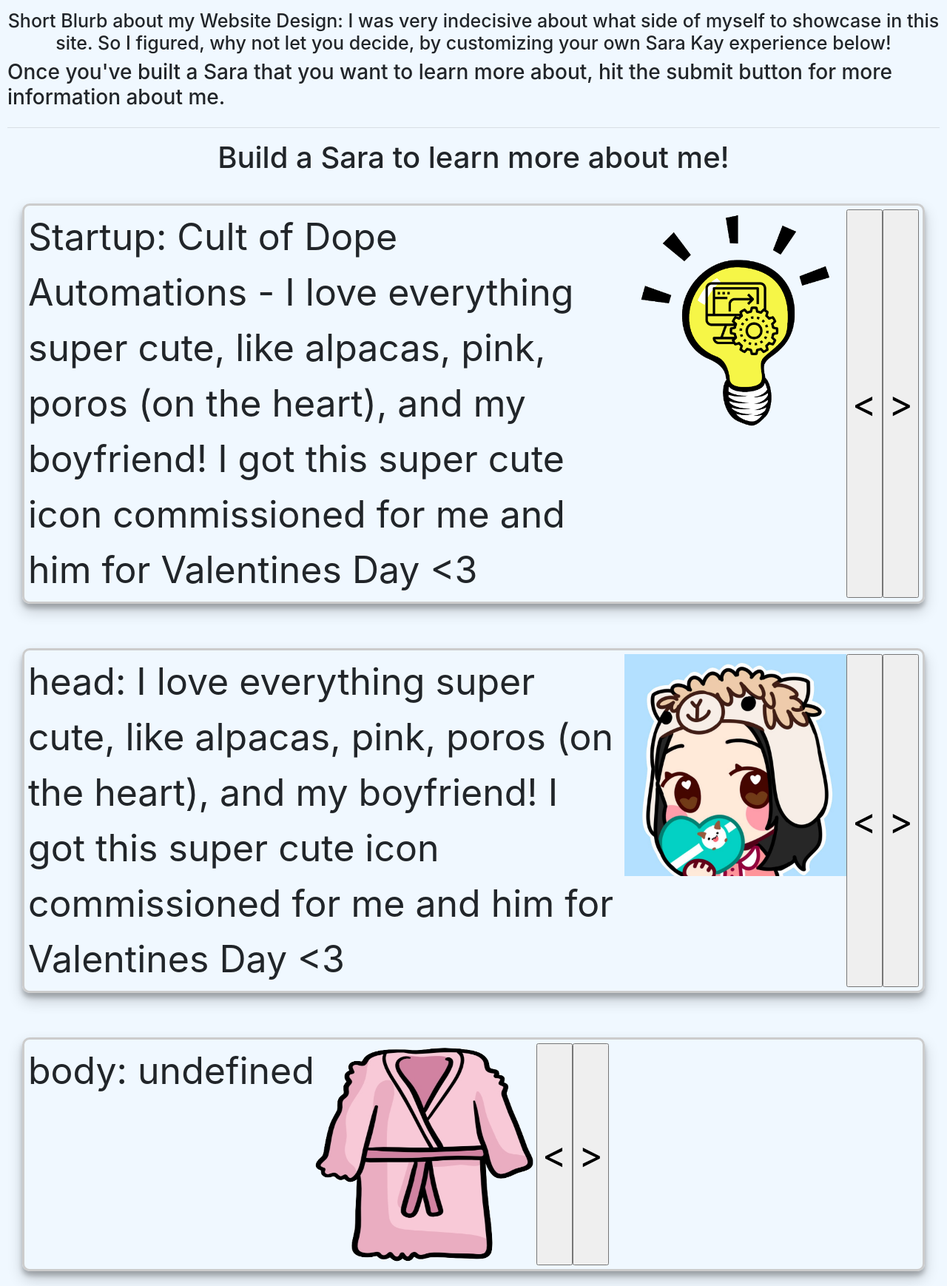
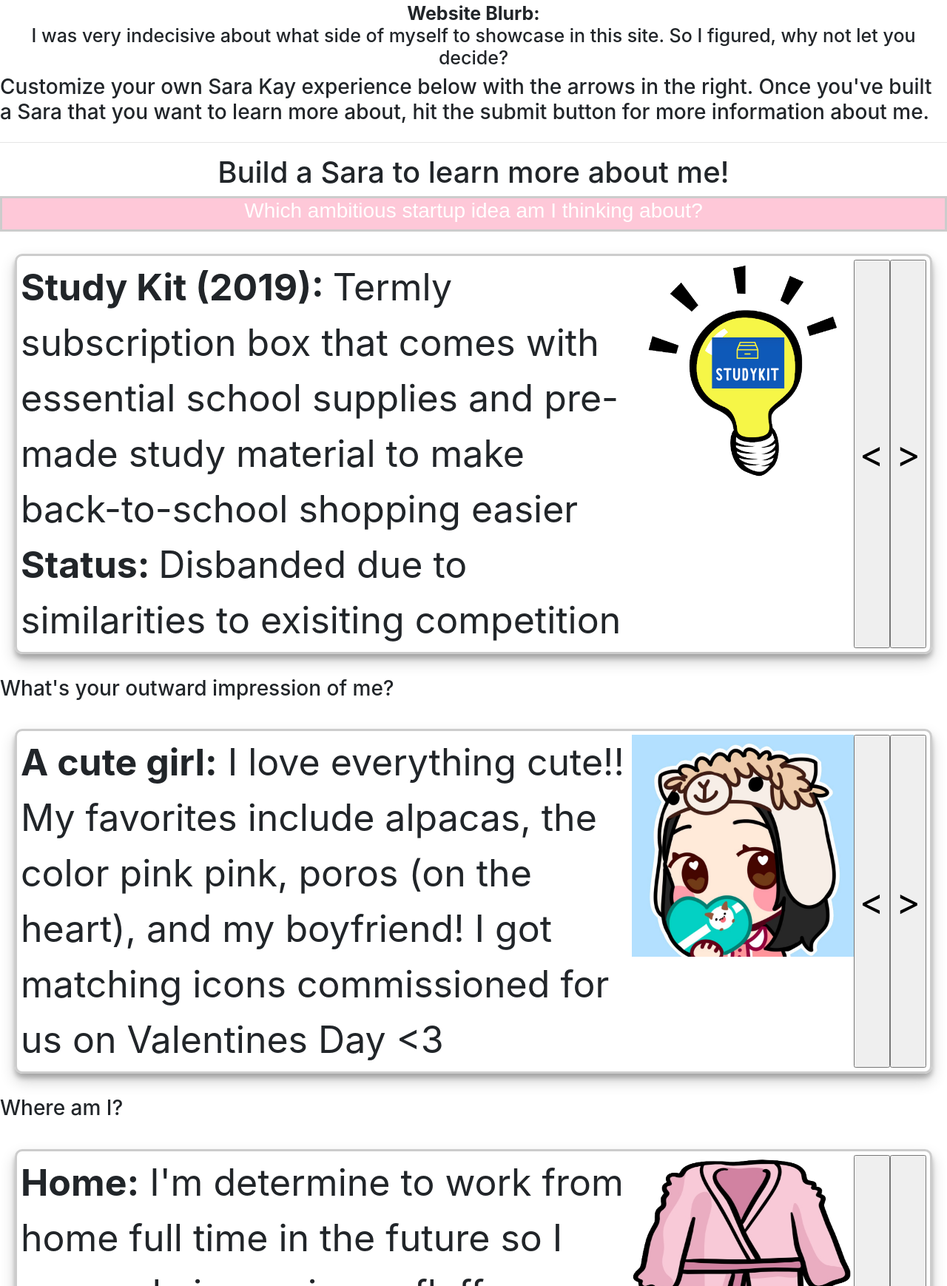
Before and after one commit to ssskay/personalsite2.0, a plain HTML site: page index.html in a window 1280 px wide. Shown: the part 622-2360 px from the top of the page at 74% size. Drawn offline with nearby package versions, Linux system fonts and the light colour scheme.

Commit message:
styling time

```diff
--- a/index.html
+++ b/index.html
@@ -29,11 +29,11 @@
         </div>
 
         <h2>
-        Short Blurb about my Website Design: I was very indecisive about what side of myself to showcase in this site.
-        So I figured, why not let you decide, by customizing your own Sara Kay experience below!
+        <strong>Website Blurb:</strong> I was very indecisive about what side of myself to showcase in this site.
+        So I figured, why not let you decide?
         </h2>
         <h3>
-        Once you've built a Sara that you want to learn more about, hit the submit button for more information
+        Customize your own Sara Kay experience below with the arrows in the right. Once you've built a Sara that you want to learn more about, hit the submit button for more information
         about me.
         </h3>
 
@@ -49,6 +49,12 @@
     </div>
 
     <div class="body">
+        <div class = "question">
+            <h3>
+                 Which ambitious startup idea am I thinking about?
+             </h3>
+        </div>
+
         <div class="internal-display">
             <div id = "Idea Description">
             </div>
@@ -60,6 +66,10 @@
             </div>
         </div>
 
+        <h3>
+            What's your outward impression of me?
+        </h3>
+
         <div class="internal-display">
                 <div id = "Head Description">
                 </div>
@@ -70,6 +80,9 @@
                         <input type="button" value=">" onclick="updateHeadRight()">
                     </div>
         </div>
+        <h3>
+            Where am I?
+        </h3>
 
         <div class="internal-display">
                 <div id = "Body Description">
@@ -92,69 +105,6 @@
                         <input type="button" value=">" onclick="updateAccRight()">
                     </div>
         </div>
-<!--
-
-        <div class="description">
-            <div id = "Idea Description">
-            </div>
-            <div id = "Head Description">
-            </div>
-            <div id = "Body Description">
-            </div>
-            <div id = "Accessory Description">
-            </div>
-
-        </div>
-
-        <div class="display">
-            <div class= "internal-display">
-                <div id = "Idea Image">
-                </div>
-                <div class = "button-controls">
-                    <input type="button" value="<" onclick="updateIdeaLeft()">
-                    <input type="button" value=">" onclick="updateIdeaRight()">
-                </div>
-            </div>
-            <div class= "internal-display">
-                    <div id = "Head Image">
-                    </div>
-                    <div class = "button-controls">
-                        <input type="button" value="<" onclick="updateHeadLeft()">
-                        <input type="button" value=">" onclick="updateHeadRight()">
-                    </div>
-            </div>
-
-            <div class= "internal-display">
-                <div id = "Body Image">
-                    </div>
-                <div class = "button-controls">
-                    <input type="button" value="<" onclick="updateBodyLeft()">
-                    <input type="button" value=">" onclick="updateBodyRight()">
-                </div>
-            </div>
-
-            <div class= "internal-display">
-                    <div id = "Accessory Image">
-                        </div>
-                    <div class = "button-controls">
-                        <input type="button" value="<" onclick="updateAccLeft()">
-                        <input type="button" value=">" onclick="updateAccRight()">
-                    </div>
-                </div>
-
-        </div>
-        <div class="choose">
-        <ul class="list-group list-group-flush">
-                <li class="list-group-item">Cras justo odio</li>
-                <li class="list-group-item">Dapibus ac facilisis in</li>
-                <li class="list-group-item">Morbi leo risus</li>
-                <li class="list-group-item">Porta ac consectetur ac</li>
-                <li class="list-group-item">Vestibulum at eros</li>
-            </ul>
-
-        </div> -->
-
-    </div>
 
     <script src="https://code.jquery.com/jquery-3.5.1.slim.min.js" integrity="sha384-DfXdz2htPH0lsSSs5nCTpuj/zy4C+OGpamoFVy38MVBnE+IbbVYUew+OrCXaRkfj" crossorigin="anonymous"></script>
     <script src="https://cdn.jsdelivr.net/npm/popper.js@1.16.0/dist/umd/popper.min.js" integrity="sha384-Q6E9RHvbIyZFJoft+2mJbHaEWldlvI9IOYy5n3zV9zzTtmI3UksdQRVvoxMfooAo" crossorigin="anonymous"></script>
--- a/script.js
+++ b/script.js
@@ -8,18 +8,20 @@ const state = {
 
 const ideaPics = [
   'Pictures/Idea/arblee.png',
+  'Pictures/Idea/officehours.png',
+  'Pictures/Idea/studykit.png',
   'Pictures/Idea/coda.png',
-  'Pictures/Idea/officehours.png',
   'Pictures/Idea/zoomu.png',
-  'Pictures/Idea/studykit.png'
+  'Pictures/Idea/ideas.png',
 ];
 
 const ideaDescrip = [
-  'ARblee - Consulting retailers to use augmented reality in their physical storefronts to draw people in; arose from Pokemon Go! hype, currently disbanded since retail is dying',
-  'Cult of Dope Automations - I love everything super cute, like alpacas, pink, poros (on the heart), and my boyfriend! I got this super cute icon commissioned for me and him for Valentines Day <3',
-  'Office Hours - I can be professional if I need to! (even though this is the only professional headshot I have, from my junior year function 4 years ago)',
-  'Zoom University - I love everything super cute, like alpacas, pink, poros (on the heart), and my boyfriend! I got this super cute icon commissioned for me and him for Valentines Day <3',
-  'Study Kit - I can be professional if I need to! (even though this is the only professional headshot I have, from my junior year function 4 years ago)',
+  '<strong>ARblee (2016):</strong> Platform for retailers to use augmented reality in their physical storefronts during the peak of Pokemon Go! hype <br> <strong>Status: </strong> Disbanded since retail is dying',
+  '<strong>Office Hours (2018):</strong> Organzied archieve of class syllabi, textbooks, exams, office hour notes and more <br> <strong>Status: </strong> Disbanded due to issues onboarding professors and content copyright',
+  '<strong>Study Kit (2019): </strong>Termly subscription box that comes with essential school supplies and pre-made study material to make back-to-school shopping easier  <br> <strong>Status: </strong>Disbanded due to similarities to exisiting competition',
+  '<strong>Cult of Dope Automations (CoDA) (2019): </strong> Brand that encourages others to use automation tools to make their lives easier <br> <strong>Status: </strong> Currently working on pre-made automations for the elderly and startups',
+  '<strong>Zoom University (2020):</strong> Parody brand of Zoom to raise money for COVID-19 relief by commissioning artists who have lost their convention income <br> <strong>Status: </strong> I have a lot of fake Zoom University merch and a storefront coming Summer 2020',
+  '<strong>Literally all of them:</strong> I brainstorm startup business plans for fun and would love the oppertunity to grow my technicals skills at DALI and help others make their startup dreams come true.',
 ];
 
 
@@ -30,17 +32,22 @@ const headPics = [
 ];
 
 const headDescrip = [
-  'I absolutely love anime and what better way to express that than a kawaii anime icon of me?!',
-  'I love everything super cute, like alpacas, pink, poros (on the heart), and my boyfriend! I got this super cute icon commissioned for me and him for Valentines Day <3',
-  'I can be professional if I need to! (even though this is the only professional headshot I have, from my junior year function 4 years ago)',
+  "<strong>An anime fanatic:</strong> What better way to express that than a kawaii anime icon of me?! It helps that I actually super happy like an anime girl since I can truly express myself at Dartmouth with friends at DALI",
+  '<strong>A cute girl:</strong> I love everything cute!! My favorites include alpacas, the color pink pink, poros (on the heart), and my boyfriend! I got matching icons commissioned for us on Valentines Day <3',
+  "<strong>A 'normal' person:</strong> I figured I should throw in a professional headshot, even though it's from my junior year function four years ago.",
+
 ];
 
 const bodyPics = [
   'Pictures/body/bathrobe.png',
+  'Pictures/body/canadagoose.jpg',
+  'Pictures/body/magicalgirl.png',
 ];
 
 const bodyDescrip = [
-  'I love working from home in comfort',
+  "<strong>Home:</strong> I'm determine to work from home full time in the future so I can code in maximum fluffy comfort. This is also how I feel internally thinking about working in DALI's chill and cozy environment! :D",
+  "<strong>Dartmouth:</strong> My fragile Hawaii/Singapore-raised body would not last a single day at Dartmouth without this jacket by my side",
+  "<strong>An Anime Convention: </strong>Mandatory Comic-Con/Anime Expo attire. My closet is great to raid for flair during any spontaneous occassion",
 ];
 
 const accPics = [
@@ -48,15 +55,15 @@ const accPics = [
 ];
 
 const accDescrip = [
-  "My lit baby, he's quite cute",
+  "<strong>Flare:</strong> My baby plush alpaca who I share with my boyfriend. Debugging bff. He's the cutest lit baby ever",
+  "<strong>Beats Headphones:</strong> You will literally never see me without these on. I need music to survive in the outside world. Playlists range from anime soundtracks to K-pop and classic jazz",
+  "<strong>Nintendo Switch:</strong> Would you believe me if I told you that I've met most of my friends at Dartmouth through defeating them in Super Smash Bros?",
+  "<strong>My laptop:</strong> Am I streaming chill beats to study to, designing new stickers or coding dope projects for DALI? Hire me to find out ;)",
 ];
 
 
-
-
 function newIdea() {
-  let fullIdeaDescription = 'Startup: ';
-  fullIdeaDescription += ideaDescrip[state.idea];
+  let fullIdeaDescription = ideaDescrip[state.idea];
   const output = document.getElementById('Idea Description');
   output.innerHTML = fullIdeaDescription;
 }
@@ -86,8 +93,7 @@ function updateIdeaLeft() {
 }
 
 function newHead() {
-  let fullHeadDescription = 'head: ';
-  fullHeadDescription += headDescrip[state.head];
+  let fullHeadDescription = headDescrip[state.head];
   const output = document.getElementById('Head Description');
   output.innerHTML = fullHeadDescription;
 }
@@ -117,8 +123,7 @@ function updateHeadLeft() {
 }
 
 function newBody() {
-  let fullBodyDescription = 'body: ';
-  fullBodyDescription += bodyDescrip[state.head];
+  let fullBodyDescription = bodyDescrip[state.body];
   const output = document.getElementById('Body Description');
   output.innerHTML = fullBodyDescription;
 }
@@ -148,8 +153,7 @@ function updateBodyLeft() {
 }
 
 function newAcc() {
-  let fullAccDescription = 'body: ';
-  fullAccDescription += accDescrip[state.head];
+  let fullAccDescription = accDescrip[state.acc];
   const output = document.getElementById('Accessory Description');
   output.innerHTML = fullAccDescription;
 }
--- a/style.css
+++ b/style.css
@@ -1,7 +1,3 @@
-body{
-    background-color:aliceblue;
-    margin: 10px;
-}
 
 img{
     width: 300px;
@@ -131,3 +127,18 @@ nav{
     margin-right:auto;
     padding: 15px;
 }
+
+.question{
+    font-family: 'Montserrat', sans-serif;
+    font: bold;
+    font-family: 'Montserrat', sans-serif;
+    background-color: #FEC8D8;
+    color: white;
+    display: flex;
+    justify-content: center;
+    align-items: center;
+    text-align: center;
+    flex-direction: column;
+    border: 3px solid #ccc;
+
+}
```
Also changed, not shown: data.json (+26 -0 lines), 2 other files. Lines whose indentation alone changed are shown as unchanged.
